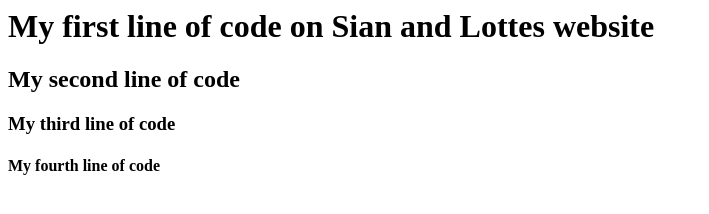
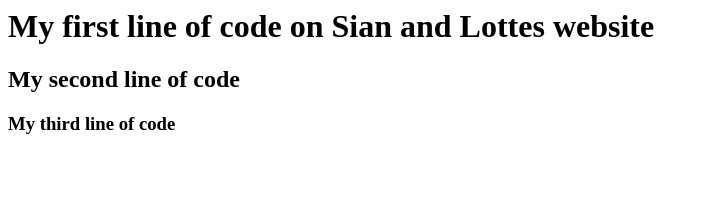
Before and after one commit to sianreis/sian-lotte-website, a plain HTML site: page index.html in a window 1280 px wide. Shown: the whole page, without its empty margins (0-709 px from the left). Drawn offline with Linux system fonts and the light colour scheme.

Commit message:
Update index.html
I removed the 4th line

```diff
--- a/index.html
+++ b/index.html
@@ -1,4 +1,3 @@
 <h1> My first line of code on Sian and Lottes website </h1>
 <h2> My second line of code </h2>
 <h3> My third line of code </h3>
-<h4> My fourth line of code </h4>
```
